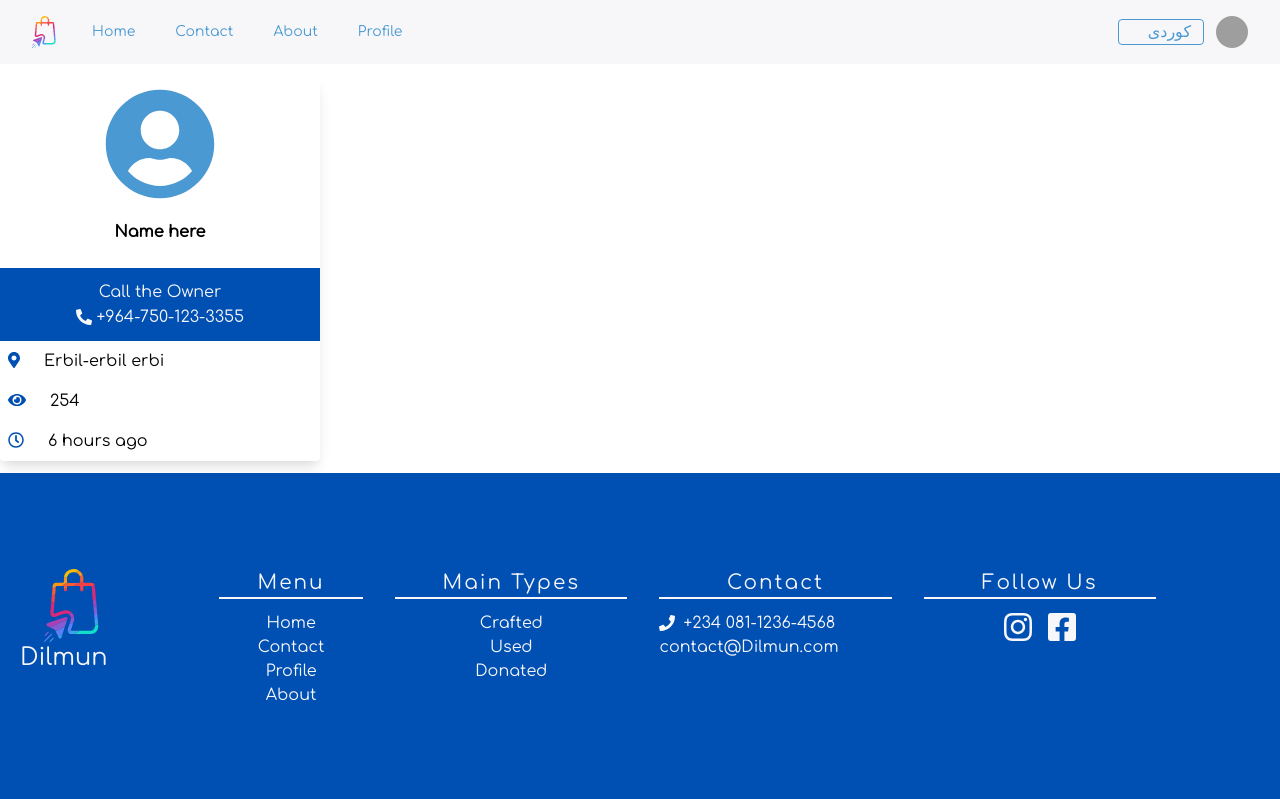
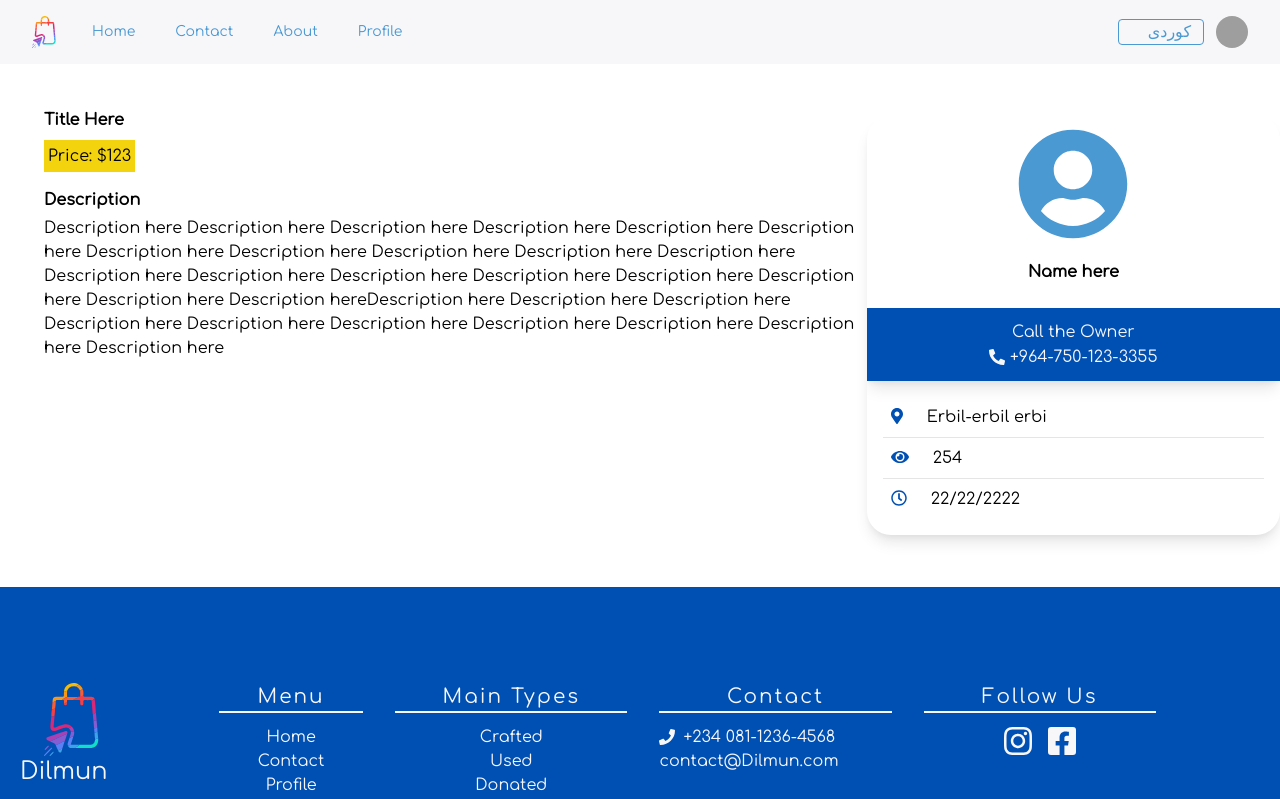
Before and after one commit to ReCoded-Org/capstone-iraq-rct-dilmun, a React (Create React App) app: page /productdetails in a window 1280 px wide. Shown: the top 799 px of the page. Built offline with nearby package versions, Linux system fonts and the light colour scheme; grey boxes are pictures that could not be loaded.

Commit message:
draft: parts of item detail finished.

```diff
--- a/src/components/ContactInfoCard/ContactInfo.jsx
+++ b/src/components/ContactInfoCard/ContactInfo.jsx
@@ -1,10 +1,9 @@
 import React from 'react'
 import { FontAwesomeIcon } from '@fortawesome/react-fontawesome'
-// import userIcon from '../../assets/userIcon.svg'
 
 export default function ContactInfo() {
     return (
-        <div className="rounded rounded-t-lg overflow-hidden shadow-lg max-w-xs my-3">
+        <div className="rounded-3xl overflow-hidden shadow-lg  my-3 ">
             <div className="flex justify-center p-3">
                 {
                     //    <img
@@ -24,7 +23,7 @@ export default function ContactInfo() {
                     Name here
                 </h1>
             </div>
-            <div className="flex justify-center align-middle content-center p-3 text-white bg-darkBlue">
+            <div className="flex justify-center shadow-lg align-middle content-center p-3 text-white bg-darkBlue">
                 <div className="text-center  ">
                     <h2>Call the Owner</h2>
 
@@ -40,7 +39,9 @@ export default function ContactInfo() {
                     </span>
                 </div>
             </div>
-            <div className=" py-2 gap-4 grid grid-flow-col auto-cols-max ">
+
+            <div className="p-4">
+                <div className=" py-2 gap-4 grid grid-flow-col auto-cols-max border-b border-grey ">
                     <div className="text-center text-darkBlue px-2">
                         <FontAwesomeIcon icon="map-marker-alt" />
                     </div>
@@ -48,7 +49,7 @@ export default function ContactInfo() {
                         <span>Erbil-erbil erbi</span>
                     </div>
                 </div>
-            <div className=" py-2 gap-4 grid grid-flow-col auto-cols-max ">
+                <div className=" py-2 gap-4 grid grid-flow-col auto-cols-max border-b border-grey">
                     <div className="text-center text-darkBlue px-2">
                         <FontAwesomeIcon icon="eye" />
                     </div>
@@ -62,7 +63,8 @@ export default function ContactInfo() {
                         <FontAwesomeIcon icon={['far', 'clock']} />
                     </div>
                     <div className="  ">
-                    <span>6 hours ago</span>
+                        <span>22/22/2222</span>
+                    </div>
                 </div>
             </div>
         </div>
--- a/src/containers/ProductDetails/ProductDetails.jsx
+++ b/src/containers/ProductDetails/ProductDetails.jsx
@@ -1,11 +1,15 @@
 import React from 'react'
-
 import ContactInfoCard from '../../components/ContactInfoCard'
+import ItemDetail from '../../components/ItemDetail'
 
 export default function ProductDetails() {
     return (
-        <div className=" flex">
-            <div className="flex-auto ">
+        <div className=" grid justify-items-center grid-cols-1 md:grid-cols-3 container m-5 p-5">
+            <div className="  col-span-2">
+                <ItemDetail />
+            </div>
+
+            <div className="w-full   ">
                 <ContactInfoCard />
             </div>
         </div>
--- a/tailwind.config.js
+++ b/tailwind.config.js
@@ -13,9 +13,10 @@ module.exports = {
             blue: '#4a99d3',
             lightBlue: '#d4e4f1',
             red: '#f26c75',
-            yellow: '#f3g30e',
+            yellow: '#f3d30e',
             orange: '#e67a00',
             green: '#7fe98a',
+            grey: '#E5E5E5',
         },
     },
     variants: {
```
Also changed, not shown: src/components/Navbar/NavBar.jsx (+6 -1 lines). Lines whose indentation alone changed are shown as unchanged.
